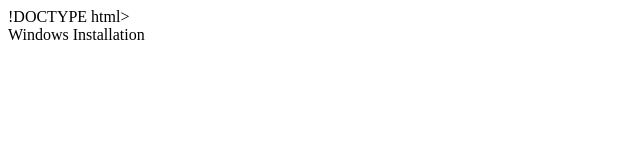
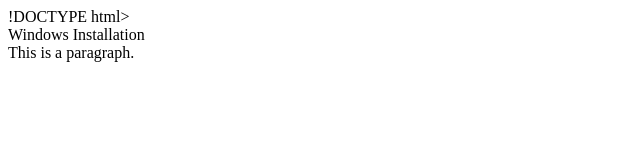
Before and after one commit to Alan-guru/Lerning-git, a plain HTML site: page index.html in a window 1280 px wide. Shown: the whole page, without its empty margins (0-640 px from the left). Drawn offline with Linux system fonts and the light colour scheme.

Commit message:
added an aerticle tag

```diff
--- a/index.html
+++ b/index.html
@@ -9,5 +9,7 @@
      <h4>Windows Installation</h4>
      <div>
 
+<article>This is a paragraph.</article>
+
 </body>
 </html>
```
